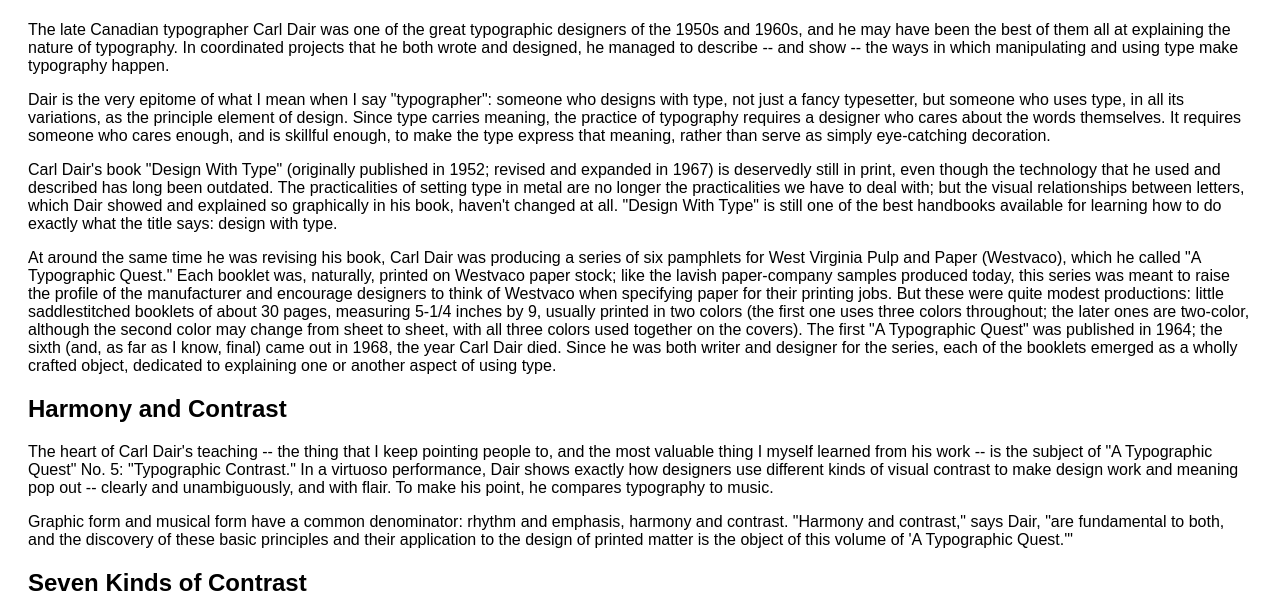
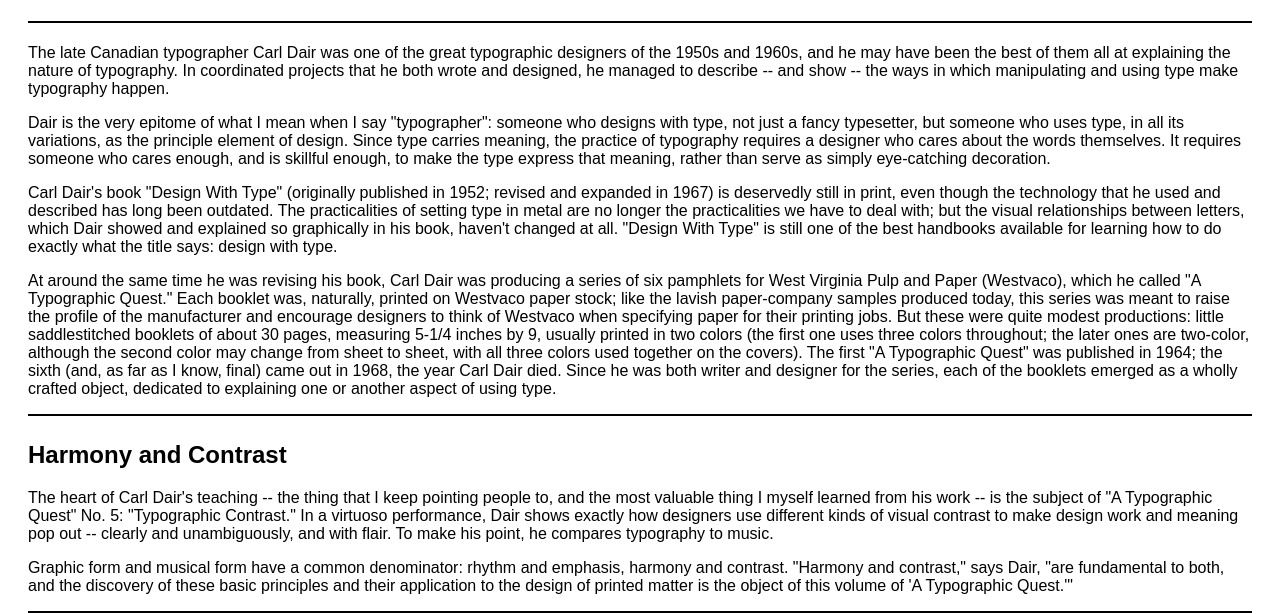
Before and after one commit to jasonhebert97/SevenPrinciples-RISDw2019-WD, a plain HTML site: page index.html in a window 1280 px wide. Shown: the part 153-767 px from the top of the page. Drawn offline with Linux system fonts and the light colour scheme.

Commit message:
Add lines above sections

```diff
--- a/style.css
+++ b/style.css
@@ -3,6 +3,11 @@
 	padding-right: 10px;
 	padding-bottom: 10px;
 	font-family: sans-serif;
+}
+
+section {
+	border-top: 2px black solid;
+	padding-top: 5px;
 }
 
 .author {
```
